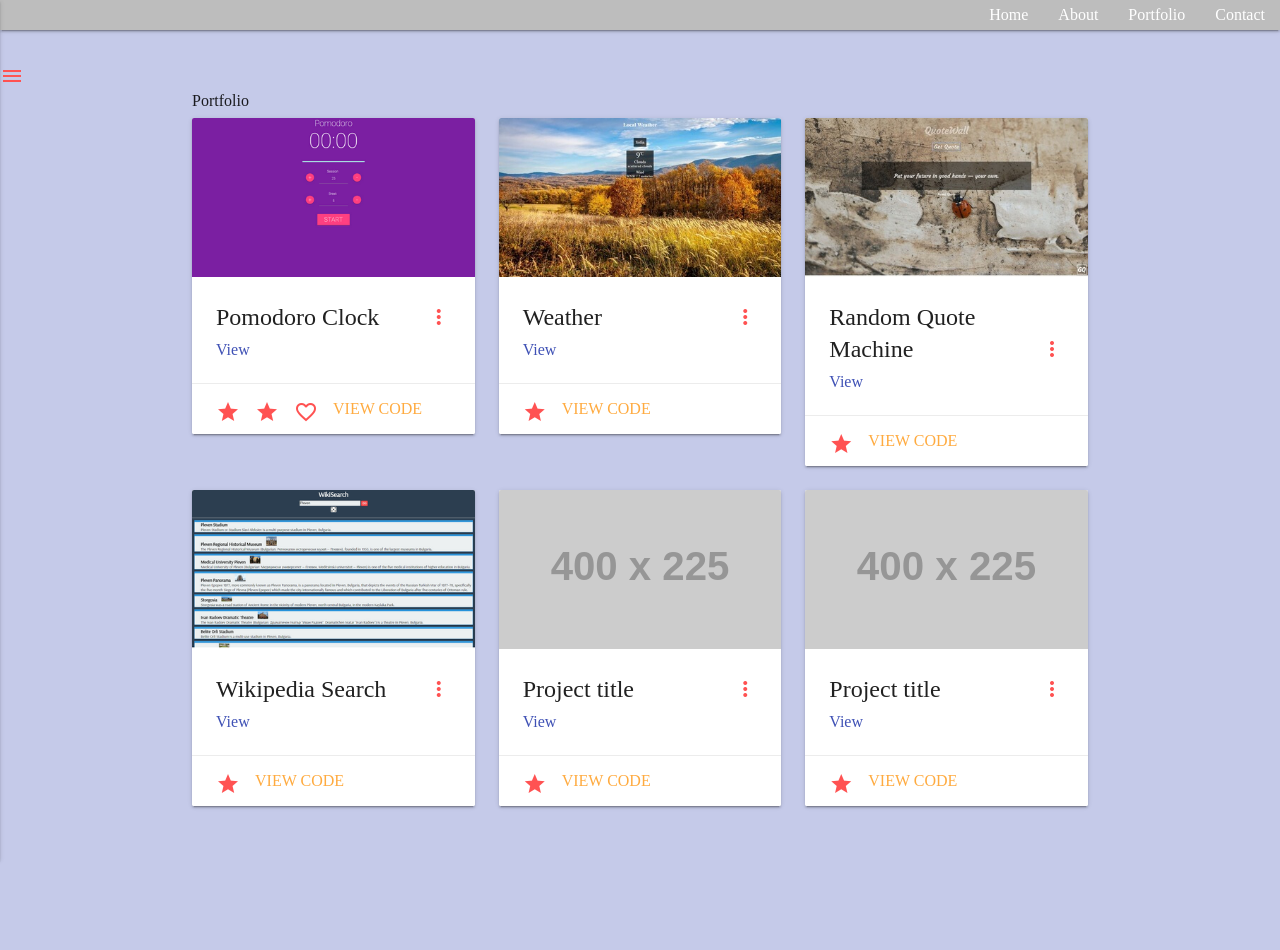
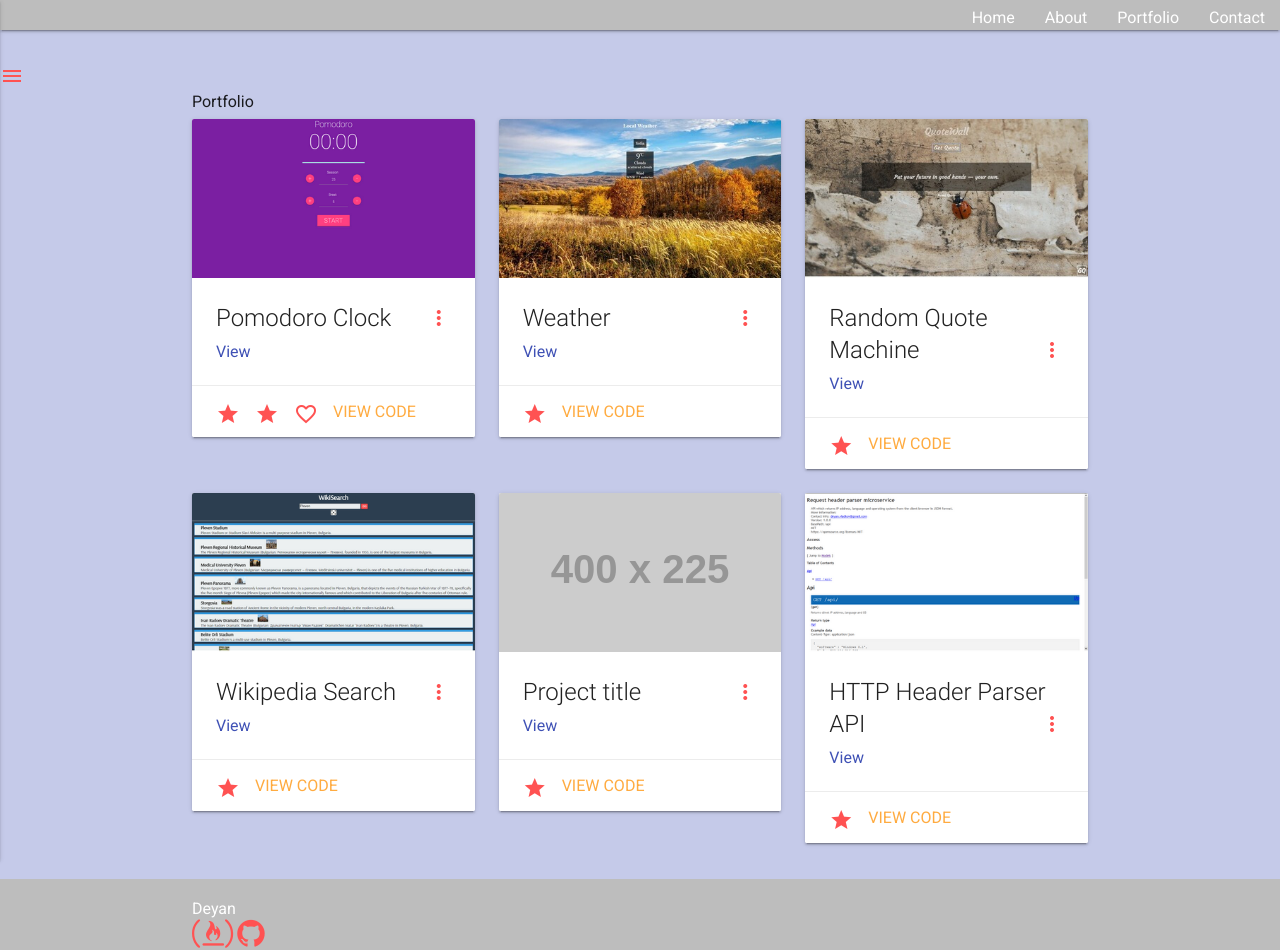
Before and after one commit to DeVlad/fcc-showcase, a website: page src/index.html in a window 1280 px wide. Before the commit the page ends 842 px from the top, so only its background shows below. Drawn offline with nearby package versions, Linux system fonts and the light colour scheme; placeholder pictures from the web are drawn by us.

Commit message:
Added footer and fonts

```diff
--- a/src/css/style.css
+++ b/src/css/style.css
@@ -22,6 +22,8 @@ time, mark, audio, video {
 
 body {
    background: #C5CAE9;
+    font-family: roboto;
+    font-weight: 400;
 }
 
 background {
@@ -37,7 +39,6 @@ a {
     color: #3F51B5;
 }
 
-//#3F51B5
 .nav-wrapper {
 
     position: relative;
@@ -51,6 +52,10 @@ nav {
         line-height: 30px;
 }
 
+.page-footer {
+        background-color: #BDBDBD;
+}
+
 .top-left {
     position: fixed;
     top: 0;
--- a/src/index.html
+++ b/src/index.html
@@ -171,15 +171,15 @@
             <div class="col m4">
                 <div class="card">
                     <div class="card-image waves-effect waves-block waves-light">
-                        <img class="activator" src="http://via.placeholder.com/400x225">
+                        <img class="activator" src="img/request-header-parser.png">
                     </div>
                     <div class="card-content">
-                        <span class="card-title activator grey-text text-darken-4">Project title<i class="material-icons right">more_vert</i></span>
-                        <p><a href="# target=" _blank "">View</a></p>
+                        <span class="card-title activator grey-text text-darken-4">HTTP Header Parser API<i class="material-icons right">more_vert</i></span>
+                        <p><a href="https://iposapi.herokuapp.com/request-header-parser-microservice" target="_blank">View</a></p>
                     </div>
                     <div class="card-reveal">
-                        <span class="card-title grey-text text-darken-4">Project title<i class="material-icons right">close</i></span>
-                        <p>Free Code Camp project</p><br>
+                        <span class="card-title grey-text text-darken-4">Request Header Parser<i class="material-icons right">close</i></span>
+                        <p>Microservice API</p><br>
                         <p><span class="grey-text">Üser Story: </span> Project user story</p>
 
                     </div>
@@ -195,9 +195,20 @@
         </div>
     </div>
 
+    <footer class="page-footer">
+        <div class="container">
+
+                <p>Deyan</p>
+            <i class="fa fa-free-code-camp fa-2x" aria-hidden="true"></i>
+            <i class="fa fa-github fa-2x" aria-hidden="true"></i>
+
+        </div>
+    </footer>
+
     <script type="text/javascript" src="https://cdnjs.cloudflare.com/ajax/libs/jquery/3.2.1/jquery.js"></script>
     <script src="https://cdnjs.cloudflare.com/ajax/libs/materialize/0.100.2/js/materialize.min.js"></script>
     <link href="https://fonts.googleapis.com/icon?family=Material+Icons" rel="stylesheet">
+    <link href="https://maxcdn.bootstrapcdn.com/font-awesome/4.7.0/css/font-awesome.min.css" rel="stylesheet">
     <link href="https://fonts.googleapis.com/css?family=Roboto" rel="stylesheet">
     <!-- build:js js/fcc-showcase.min.js -->
     <script src="js/fcc-showcase.js" type="text/javascript"></script>
```
